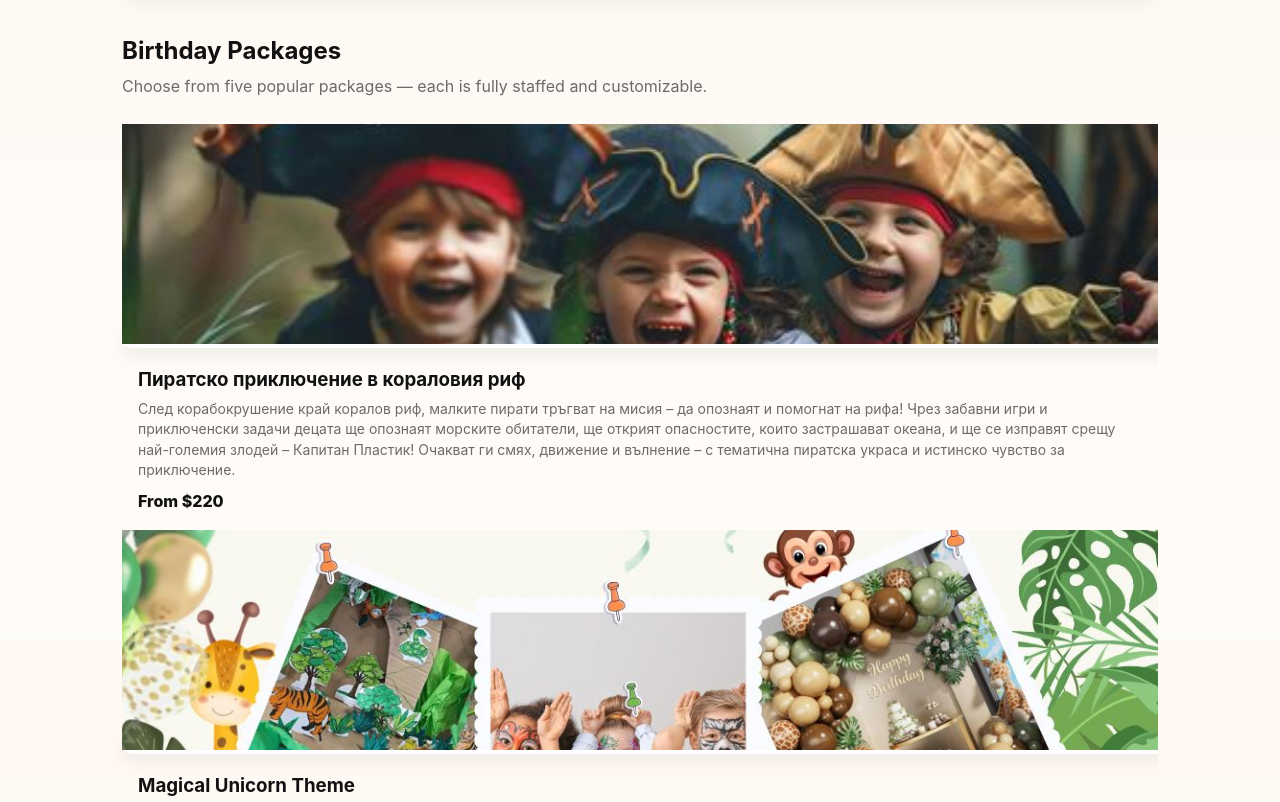
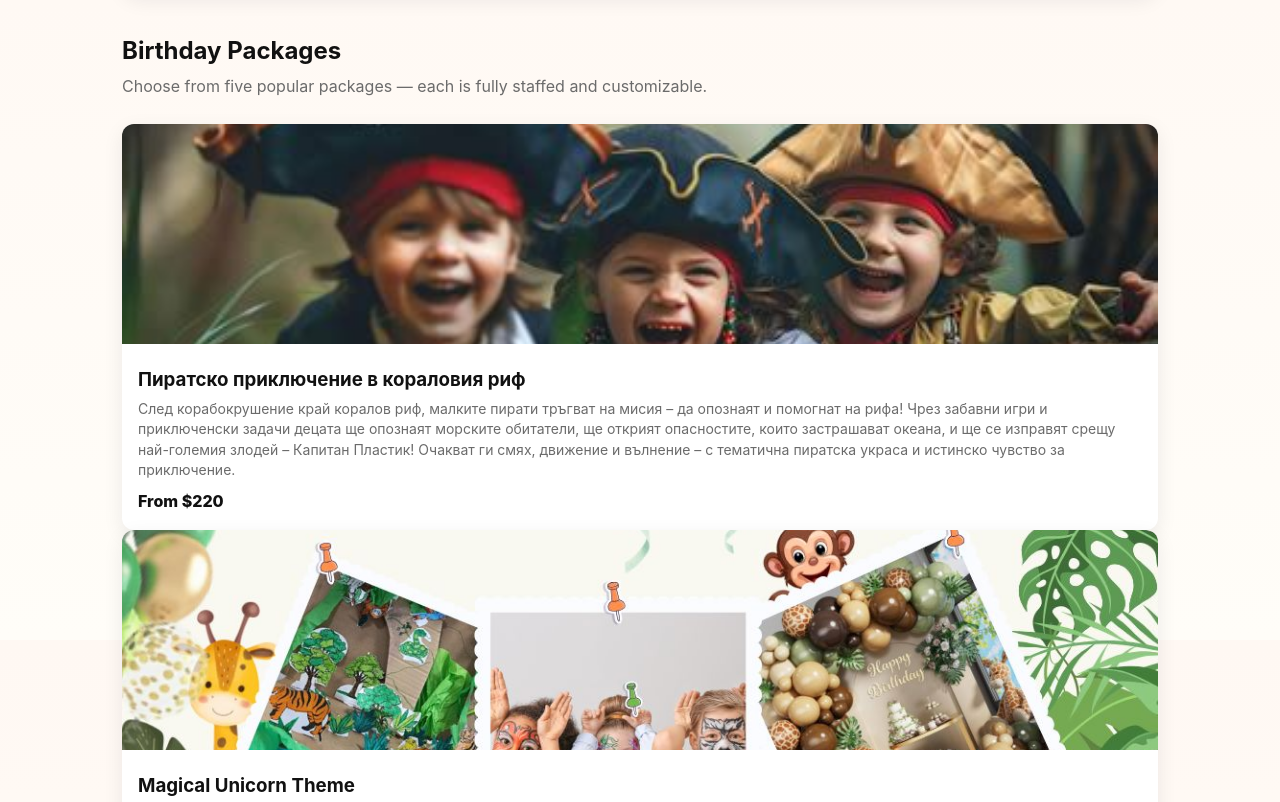
Before and after one commit to lowflown/lowflown.github.io, a plain HTML site: page index.html in a window 1280 px wide. Shown: the part 1760-2562 px from the top of the page. Drawn offline with Linux system fonts and the light colour scheme.

Commit message:
modified:   index.html

```diff
--- a/index.html
+++ b/index.html
@@ -60,7 +60,7 @@
     .section-title{display:flex;justify-content:space-between;align-items:end;margin:26px 0}
     .grid{display:grid;grid-template-columns:repeat(auto-fit,minmax(250px,1fr));gap:18px}
 
-    .card{background:var(--card);border-radius:12px;overflow:hidden;box-shadow:var(--shadow);transform:translateY(8px);opacity:0;transition:all 700ms var(--ease)}
+    .card{display:block;background:var(--card);border-radius:12px;overflow:hidden;box-shadow:var(--shadow);transform:translateY(8px);opacity:0;transition:all 700ms var(--ease)}
     .card.visible{transform:none;opacity:1}
     .card img{width:100%;height:220px ;object-fit:cover;}
     .card-content{padding:16px}
```
